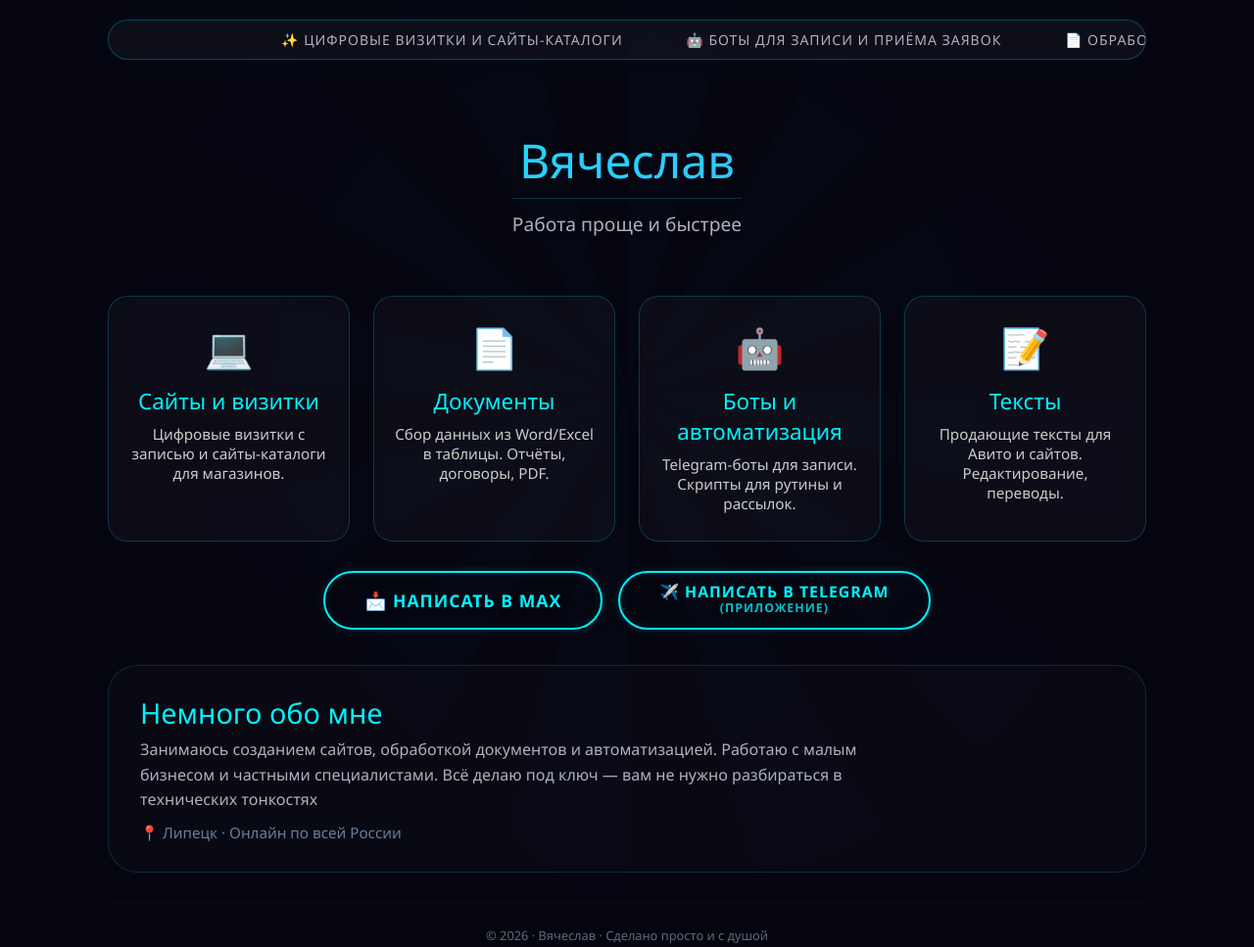
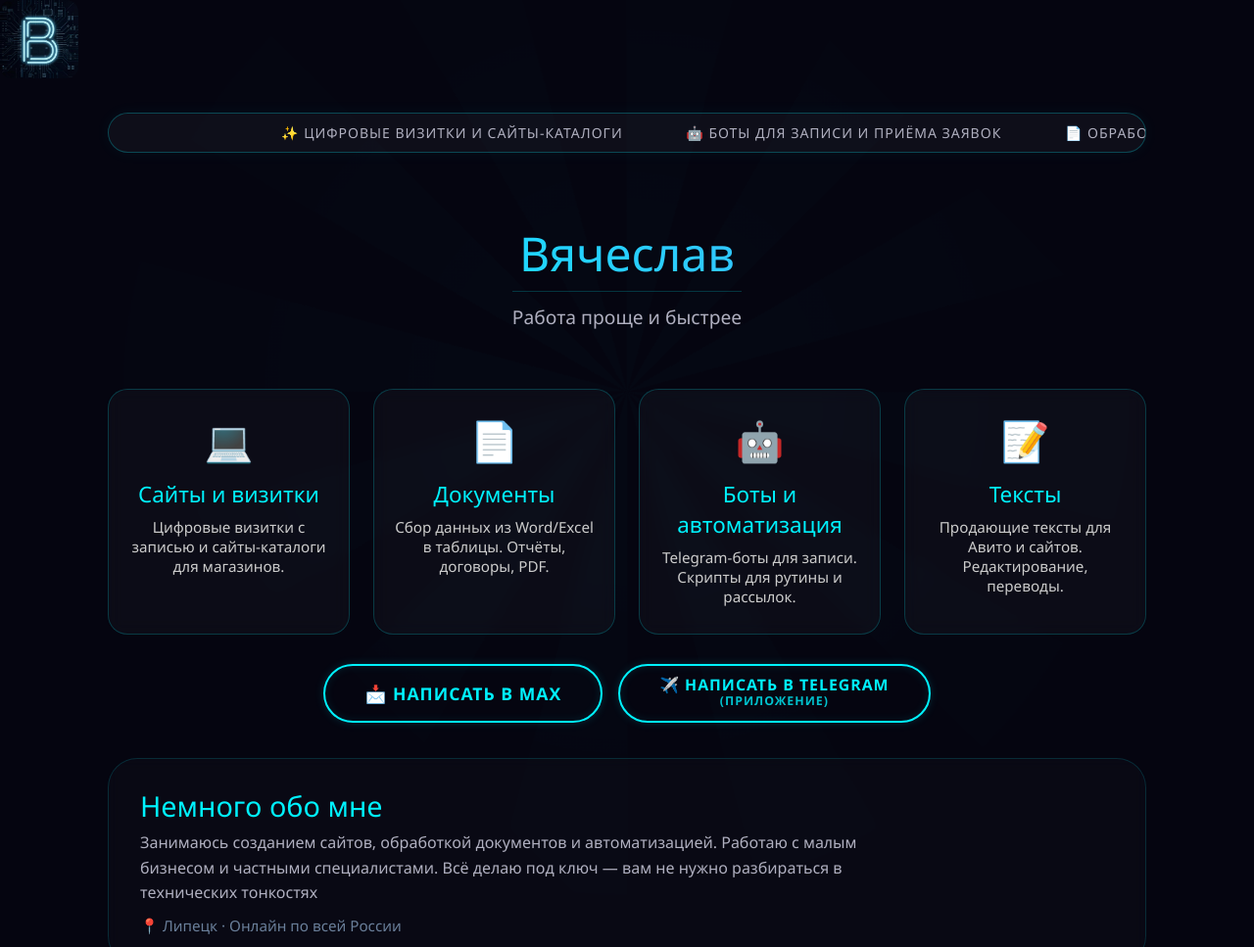
Before and after one commit to lip48/uslugi, a plain HTML site: page index.html in a window 1280 px wide. Shown: the top 967 px of the page at 98% size. Drawn offline with Linux system fonts and the light colour scheme.

Commit message:
Update index.html

```diff
--- a/index.html
+++ b/index.html
@@ -3,6 +3,7 @@
 <head>
   <meta charset="UTF-8">
   <meta name="viewport" content="width=device-width, initial-scale=1.0">
+  <img src="B.png" alt="Логотип" style="width: 80px; height: 80px; border-radius: 12px; margin-bottom: 10px;">
   <title>Вячеслав · Цифровые услуги</title>
   <style>
     * { margin: 0; padding: 0; box-sizing: border-box; }
```
